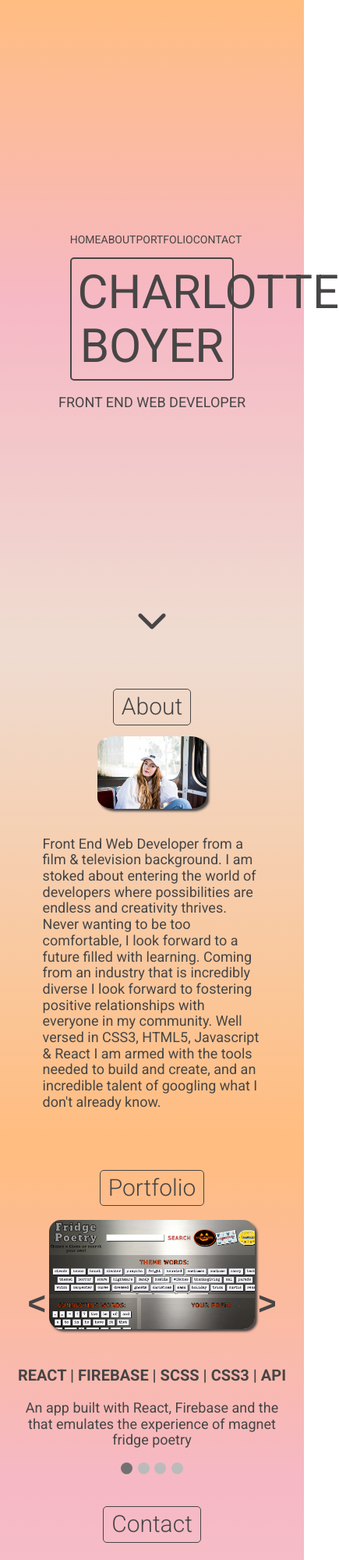
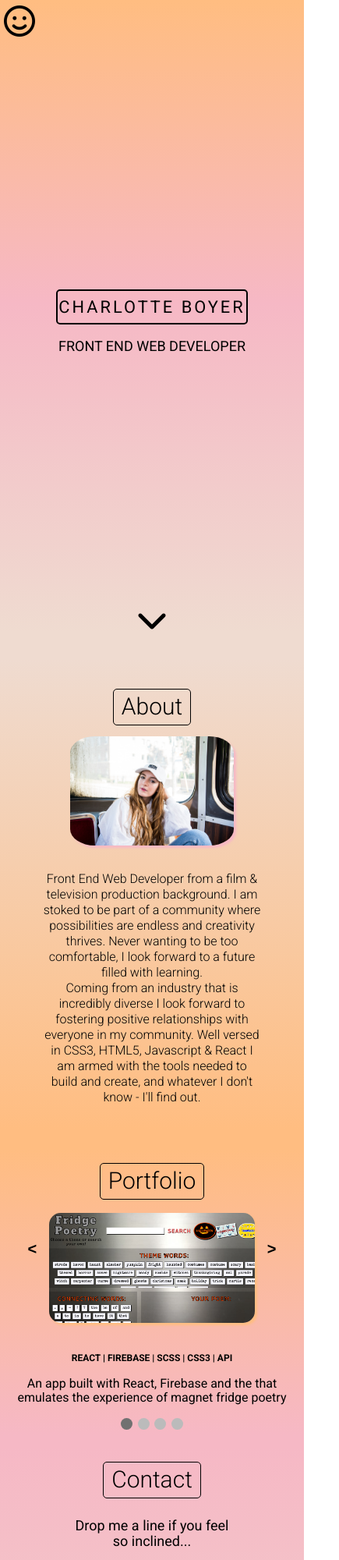
Before and after one commit to charlotteboyer/charlottePortfolio, a plain HTML site: page index.html in a window 390 px wide. Shown: the top 2000 px of the page at 78% size, 435 px wide, since content can reach past the window. Drawn offline with nearby package versions, Linux system fonts and the light colour scheme.

Commit message:
js fixes and mediaqs

```diff
--- a/index.html
+++ b/index.html
@@ -15,6 +15,7 @@
 <body>
     <header class="home">
         <nav>
+            <button class="menuButton" aria-label="menu"><i class="far fa-smile"></i></button>
             <ul>
                 <li><a href="#home">Home</a></li>
                 <li><a href="#about">About</a></li>
@@ -37,8 +38,8 @@
             <div class="aboutPhoto">
                 <img src="./assets/733FBCFD-FCE9-4773-9DB8-273686E96E80_1_105_c.jpeg" alt="">
             </div>
-            <p>Front End Web Developer from a film & television background. I am stoked about entering the world of developers where possibilities are endless and creativity thrives. Never wanting to be too comfortable, I look forward to a future filled with learning.
-            Coming from an industry that is incredibly diverse I look forward to fostering positive relationships with everyone in my community. Well versed in CSS3, HTML5, Javascript & React I am armed with the tools needed to build and create, and an incredible talent of googling what I don't already know.</p>
+            <p>Front End Web Developer from a film & television production background. I am stoked to be part of  a community where possibilities are endless and creativity thrives. Never wanting to be too comfortable, I look forward to a future filled with learning. <br>
+            Coming from an industry that is incredibly diverse I look forward to fostering positive relationships with everyone in my community. Well versed in CSS3, HTML5, Javascript & React I am armed with the tools needed to build and create, and whatever I don't know - I'll find out.</p>
         </div>
 
     </section>
@@ -83,14 +84,16 @@
                     <h3> Javascript ES6 | CSS3 | SCSS | HTML5 </h3>
                     <p>A multi-page functional, responsive website built with Javascript (ES6), CSS3 (including SASS) & HTML5 translated from a static design</p>
                 </div>
-                <button class="prev" onclick="plusSlides(-1)"><</button>
-                <button class="next" onclick="plusSlides(1)">></button>
+                <button class="prev"><</button>
+                <button class="next">></button>
+                 <!-- <button class="prev" onclick="plusSlides(-1)"><</button>
+                <button class="next" onclick="plusSlides(1)">></button> -->
             </div>
             <div class="dots">
-                <div class="dot" onclick="currentSlide(1)"></div>
-                <div class="dot" onclick="currentSlide(2)"></div>
-                <div class="dot" onclick="currentSlide(3)"></div>
-                <div class="dot" onclick="currentSlide(4)"></div>
+                <div data-whichDot="1" data-person="charlotte" class="dot"></div>
+                <div data-whichDot="2" class="dot"></div>
+                <div data-whichDot="3" class="dot"></div>
+                <div data-whichDot="4" class="dot"></div>
             </div>
         </div>
     </section>
@@ -139,7 +142,7 @@
     </section>
 
     <footer>
-        <p>created @ Juno College</p>
+        <p>Created @ Juno College</p>
     </footer>
 </body>
 <script src="https://kit.fontawesome.com/4fdcb3a418.js" crossorigin="anonymous"></script>
--- a/scripts.js
+++ b/scripts.js
@@ -1,10 +1,20 @@
-// const myApp = {}
+const myApp = {}
 
-// myApp.init = () => {
+myApp.init = () => {
+// hamburger menu @ 420 px
 
+myApp.menu = document.querySelector("ul")
+
+myApp.menuButton = document.querySelector("button");
+
+myApp.menuButton.addEventListener('click', function(){
+    myApp.menu.classList.toggle('show')
+})
+
+
+//Scroll nav bar code
 window.addEventListener("scroll", () => {
     const currentScroll = window.pageYOffset;
-    console.log(currentScroll)
     if (currentScroll > 615) {
         document.querySelector('nav').classList.add('navFixed');
     } else if (currentScroll < 615) {
@@ -12,7 +22,31 @@ window.addEventListener("scroll", () => {
     }
 })
 
+
+}
+
+myApp.init()
+
 let slideIndex = 1;
+
+const prevButton = document.querySelector(".prev");
+
+const nextButton = document.querySelector(".next");
+
+nextButton.addEventListener('click', () => {
+    plusSlides(1)
+});
+
+prevButton.addEventListener('click', () => {
+    plusSlides(-1)
+});
+
+const dots = document.getElementsByClassName("dot");
+    for (let i = 0; i < dots.length; i++) {
+        dots[i].addEventListener('click', function(){
+            currentSlide(parseInt(this.dataset.whichdot))
+        })
+    }
 
 showSlides(slideIndex);
 
@@ -23,23 +57,20 @@ function plusSlides(n) {
 function currentSlide(n) {
     showSlides(slideIndex = n);
 }
+
 function showSlides(n) {
     let i;
     const slides = document.getElementsByClassName("app");
-    const dots = document.getElementsByClassName("dot");
 
-    if (n > slides.length) {slideIndex = 1}
-    if (n < 1) {slideIndex = slides.length}
-    for (i = 0; i < slides.length; i++){
+    if (n > slides.length) { slideIndex = 1 }
+    if (n < 1) { slideIndex = slides.length }
+    for (i = 0; i < slides.length; i++) {
         slides[i].style.display = "none"
     }
-    for (i = 0; i < dots.length; i++){
+
+    for (i = 0; i < dots.length; i++) {
         dots[i].className = dots[i].className.replace(" active", "");
     }
     slides[slideIndex - 1].style.display = "block";
     dots[slideIndex - 1].className += " active";
 }
-
-// }
-
-// myApp.init()
--- a/styles/scss/_about.scss
+++ b/styles/scss/_about.scss
@@ -9,12 +9,14 @@
 .about p {
     text-transform: none;
     text-align: left;
+    font-weight: 300;
+
+    line-height: 30px;
 }
 
 .aboutPhoto {
     margin: 0 auto;
-    width: 50%;
-    height: 25%;
+    width: 70%;
     border-radius: 50%;
     padding: 5% 0;
 }
@@ -24,6 +26,6 @@
     object-fit: cover;
     object-position: right;
     border-radius: 15%;
-    box-shadow: 3px 3px 3px $grandpaGray;
+    box-shadow: 3px 3px 3px $prettyPink;
 
 }
--- a/styles/scss/_general.scss
+++ b/styles/scss/_general.scss
@@ -5,6 +5,7 @@ html {
     font-family: 'Roboto', sans-serif;
     color: $grandpaGray;
 }
+
 
 h1, h2 {
     margin: 0;
@@ -64,6 +65,10 @@ form {
 footer {
     background-color: $boringBeige;
     text-align: center;
-    margin: 0;
+    padding: 20px;
+}
 
+footer p {
+    font-size: 1.2rem;
+    text-transform: none;
 }
--- a/styles/scss/_header.scss
+++ b/styles/scss/_header.scss
@@ -5,19 +5,12 @@ header {
     align-items: center;
     background: rgb(255,189,129);
     background: linear-gradient(180deg, rgba(255,189,129,1) 0%, rgba(246,184,197,1) 46%, rgba(239,219,208,1) 96%);
-    // background: rgb(19,18,18);
-    // background: linear-gradient(90deg, rgba(19,18,18,1) 0%, rgba(239,219,208,1) 0%, rgba(255,189,129,1) 54%, rgba(246,184,197,1) 100%);
     height: 100vh;
-
-    // color: #323232;
     color: $grandpaGray;
-    // text-shadow: 2px 2px $grandpaGray;
-
-    position: relative;
 }
 
 nav {
-    width: 90%;
+    width: 100%;
 }
 
 nav ul{
@@ -43,13 +36,36 @@ nav ul{
     width: 100%;
 }
 
+.navFixed ul {
+    animation: none;
+}
 .navFixed a {
     font-size: 1.8rem;
     color: $boringBeige;
 }
 
+.menuButton {
+    font-size: 4rem;
+    position: fixed;
+    background: none;
+    top: 0;
+    display: none;
+    border: none;
+    padding: 5px;
+}
+
+.menuButton i {
+    background: $yumCreamsicle;
+    border-radius: 50%;
+}
+
+.show {
+    display: block;
+}
+
 h1 {
-    font-size: 6rem;
+    font-size: calc(3rem + 2vw);
+    letter-spacing: 3px;
     font-weight: 400;
     text-align: center;
     text-transform: uppercase;
@@ -57,9 +73,9 @@ h1 {
 
     margin: 0 auto;
 
-    width: 60%;
+    width: 70%;
 
-    padding: 2vw;
+    padding: 2vw 0;
 
     border: 2px solid $grandpaGray;
     border-radius: 5px;
--- a/styles/scss/_mediaq.scss
+++ b/styles/scss/_mediaq.scss
@@ -0,0 +1,104 @@
+
+@media (max-width: 768px) {
+
+    .aboutPhoto {
+        width: 75%;
+    }
+
+    .about p {
+        font-size: 1.6rem;
+    }
+
+    h1 {
+        font-size: calc(1.6rem + 2vw);
+    }
+
+    h3 {
+        font-size: 1.8rem;
+    }
+
+    .portfolio p {
+        font-size: 1.6rem;
+
+    }
+
+
+
+}
+
+@media (max-width: 480px) {
+
+
+    h1 {
+        font-size: calc(1.4rem + 2vw);
+    }
+
+    .menuButton {
+        display: block;
+        z-index: 1005;
+
+    }
+
+    .menuButton i:hover {
+        background: $boringBeige;
+        border-radius: 50%;
+    }
+
+    nav ul {
+        width: auto;
+        top: 60px;
+        left: 0;
+        flex-direction: column;
+        justify-content: left;
+        align-items: flex-start;
+
+        display: none;
+        animation: none;
+        position: fixed;
+        background: $yumCreamsicle;
+        padding-top: 5px;
+    }
+
+    nav a {
+        font-size: 1.8rem;
+        padding: 5px;
+    }
+
+    nav a:hover {
+        background-color: $boringBeige;
+    }
+
+    .navFixed {
+        background: none;
+    }
+
+    .navFixed a {
+        color: $grandpaGray;
+    }
+
+    .about p {
+        line-height: 20px;
+        text-align: center;
+    }
+
+    .prev,
+    .next {
+        font-size: 2rem;
+    }
+
+    .next {
+    right: 0;
+    bottom: 70%;
+    }
+
+    .prev {
+    left: 0;
+    bottom: 70%;
+    }
+
+    h3 {
+        font-size: 1.2rem;
+
+    }
+
+}
--- a/styles/scss/_portfolio.scss
+++ b/styles/scss/_portfolio.scss
@@ -25,7 +25,7 @@
     max-width: 100%;
     object-fit: fill;
     border-radius: 15px;
-    box-shadow: 3px 3px 3px $grandpaGray;
+    box-shadow: 3px 3px 3px $yumCreamsicle;
 }
 
 
--- a/styles/scss/_variables.scss
+++ b/styles/scss/_variables.scss
@@ -1,4 +1,4 @@
 $prettyPink: #f6b8c5;
 $boringBeige: #efdbd0;
-$grandpaGray: #474545;
+$grandpaGray: black;
 $yumCreamsicle: #ffbd81;
--- a/styles/scss/styles.scss
+++ b/styles/scss/styles.scss
@@ -1,8 +1,8 @@
 @import 'variables';
 @import 'general';
 @import 'setup';
-@import 'mediaq';
 @import 'header';
 @import 'contact';
 @import 'about';
 @import 'portfolio';
+@import 'mediaq';
```
Also changed, not shown: styles/styles.css.
